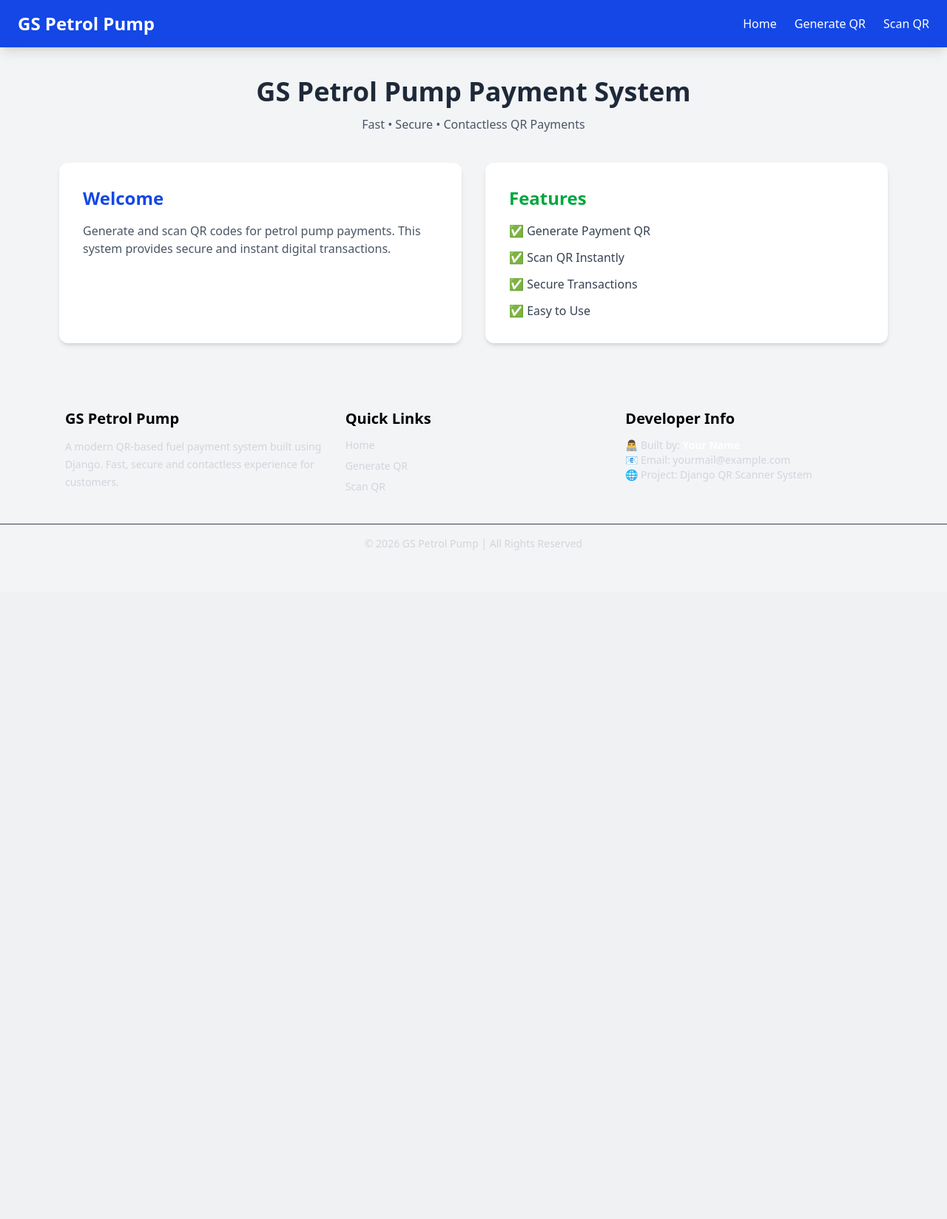
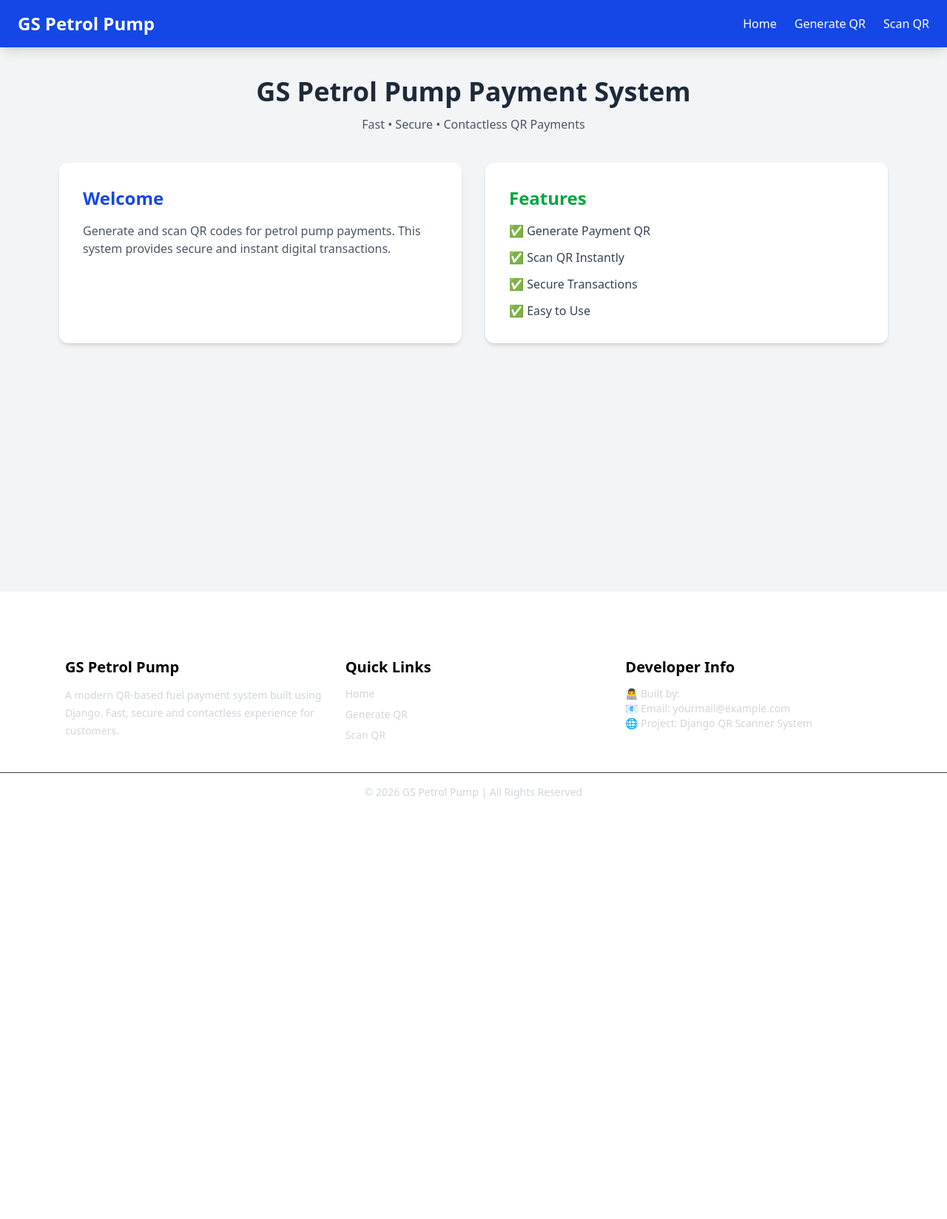
Before and after one commit to pintusingh123/Scanner-app, a Django app: page / in a window 1280 px wide. Shown: the whole page at 74% size. Before the commit the page ends 744 px from the top, so only its background shows below. Run offline with Django 5.2, Linux system fonts and the light colour scheme; style sheets or scripts are compiled from the project's sources.

Commit message:
ui fix again colors

```diff
--- a/scannerApp/templates/scanner/base.html
+++ b/scannerApp/templates/scanner/base.html
@@ -10,8 +10,8 @@
     <link rel="stylesheet" href="{% static 'css/output.css' %}">
 </head>
 
-<body class="bg-gray-100 min-h-screen">
-
+<body >
+ <div class="bg-gray-100 min-h-screen">
     <!-- Navbar -->
     <nav class="bg-blue-700 text-white shadow-lg">
         <div class="max-w-7xl mx-auto px-6 py-4 flex justify-between items-center">
@@ -60,8 +60,9 @@
         {% endblock content %}
     </div>
 
+</div>
      <!-- FOOTER -->
-    <footer class="bg-red-600-900 text-gray-300 mt-12">
+    <footer class="bg-red-600-900  min-h-screen text-gray-300 mt-12">
         <div class="max-w-6xl mx-auto px-6 py-10 grid md:grid-cols-3 gap-8">
 
             <!-- About -->
@@ -112,5 +113,6 @@
 
 
 
+
 </body>
 </html>
```
